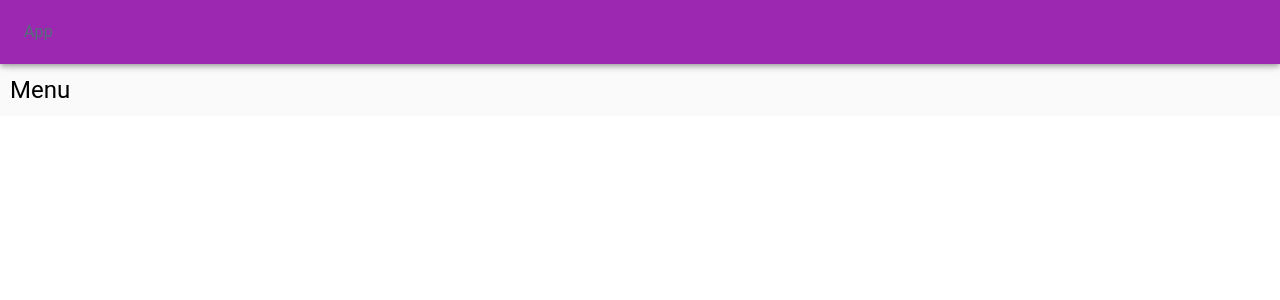
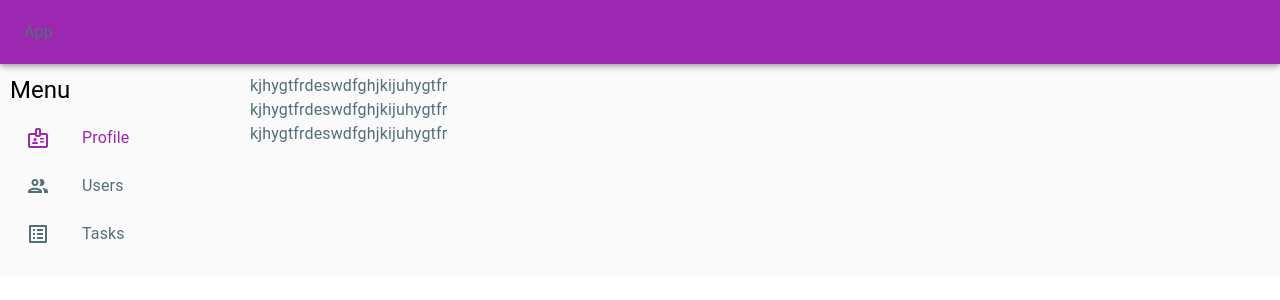
Before and after one commit to khristik/app, a React (Create React App) app: page / in a window 1280 px wide. Shown: the top 300 px of the page. Built offline with nearby package versions, Linux system fonts and the light colour scheme.

Commit message:
add menu

```diff
--- a/src/components/Layout/Layout.js
+++ b/src/components/Layout/Layout.js
@@ -21,6 +21,9 @@ const Layout = () => {
       <main className={main}>
         <Menu />
         <Box className={content}>
+          <Typography>kjhygtfrdeswdfghjkijuhygtfr</Typography>
+          <Typography>kjhygtfrdeswdfghjkijuhygtfr</Typography>
+          <Typography>kjhygtfrdeswdfghjkijuhygtfr</Typography>
           <Outlet />
         </Box>
       </main>
--- /dev/null
+++ b/src/components/Layout/constants.js
@@ -0,0 +1,23 @@
+import AccountBoxOutlinedIcon from '@mui/icons-material/AccountBoxOutlined';
+import PersonOutlineOutlinedIcon from '@mui/icons-material/PersonOutlineOutlined';
+import GroupOutlinedIcon from '@mui/icons-material/GroupOutlined';
+import BadgeOutlinedIcon from '@mui/icons-material/BadgeOutlined';
+import ListAltOutlinedIcon from '@mui/icons-material/ListAltOutlined';
+
+export const menuItems = [
+  {
+    text: 'Profile',
+    icon: <BadgeOutlinedIcon />,
+    path: '',
+  },
+  {
+    text: 'Users',
+    icon: <GroupOutlinedIcon />,
+    path: 'users',
+  },
+  {
+    text: 'Tasks',
+    icon: <ListAltOutlinedIcon />,
+    path: 'tasks',
+  },
+];
--- a/src/components/Menu/Menu.js
+++ b/src/components/Menu/Menu.js
@@ -1,14 +1,39 @@
 import React from 'react';
-import { Typography, Box } from '@mui/material';
+import { Typography, Box, ListItemIcon, ListItemText, ListItemButton, List } from '@mui/material';
+import { NavLink } from 'react-router-dom';
+import { menuItems } from '../Layout/constants';
 import useClasses from '../../useClasses';
 import styles from './styles';
 
 const Menu = () => {
-  const { root } = useClasses(styles);
+  const { root, active, nonActive, link, iconMenu, textMenu } = useClasses(styles);
+
   return (
     <Box className={root}>
       <div>
         <Typography variant='h5'>Menu</Typography>
+      </div>
+
+      <div>
+        <List>
+          {menuItems.map((item) => {
+            return (
+              <ListItemButton
+                key={item.text}
+                //onClick={() => history.push(item.path)}
+                //className={location.pathname === item.path ? styles.active : null}
+              >
+                <NavLink
+                  to={item.path}
+                  className={({ isActive }) => (isActive ? `${link} ${active}` : `${link} ${nonActive}`)}
+                >
+                  <ListItemIcon classes={{ root: iconMenu }}>{item.icon}</ListItemIcon>
+                  <ListItemText primary={item.text} classes={{ root: textMenu }} />
+                </NavLink>
+              </ListItemButton>
+            );
+          })}
+        </List>
       </div>
     </Box>
   );
--- a/src/components/Menu/styles.js
+++ b/src/components/Menu/styles.js
@@ -1,6 +1,26 @@
-export default () => ({
+export default (theme) => ({
   root: {
     width: '240px',
     position: 'relative',
   },
+  active: {
+    color: theme.palette.primary.main,
+  },
+  nonActive: {
+    color: theme.palette.text.primary,
+  },
+  link: {
+    display: 'flex',
+    alignItems: 'center',
+  },
+  iconMenu: {
+    '&.MuiListItemIcon-root': {
+      color: 'inherit',
+    },
+  },
+  textMenu: {
+    '.MuiTypography-root': {
+      color: 'inherit!important',
+    },
+  },
 });
--- a/src/theme.js
+++ b/src/theme.js
@@ -12,21 +12,21 @@ export const theme = createTheme({
     },
     secondary: {
       main: green[600],
-     // contrastText: '#000',
+      // contrastText: '#000',
     },
-    background: {
-      //default: grey[50],
-      //paper: grey[200]
+    text: {
+      primary: blueGrey[600],
+    },
+    text1: {
+      primary: blueGrey[600],
     },
   },
-    typography:{
-        body1: {
-            color: blueGrey[600],
-        },
-        h1: {
-            //color: theme.palette.secondary.main
-        },
-    }
+  typography: {
+    color: blueGrey[600],
+    body1: {
+      color: blueGrey[600],
+    },
+  },
 });
 
 export const GlobalStyles = () => (
@@ -36,6 +36,9 @@ export const GlobalStyles = () => (
         margin: 0,
         padding: 0,
       },
+      p: {
+        margin: 0,
+      },
       a: {
         textDecoration: 'none',
       },
```
